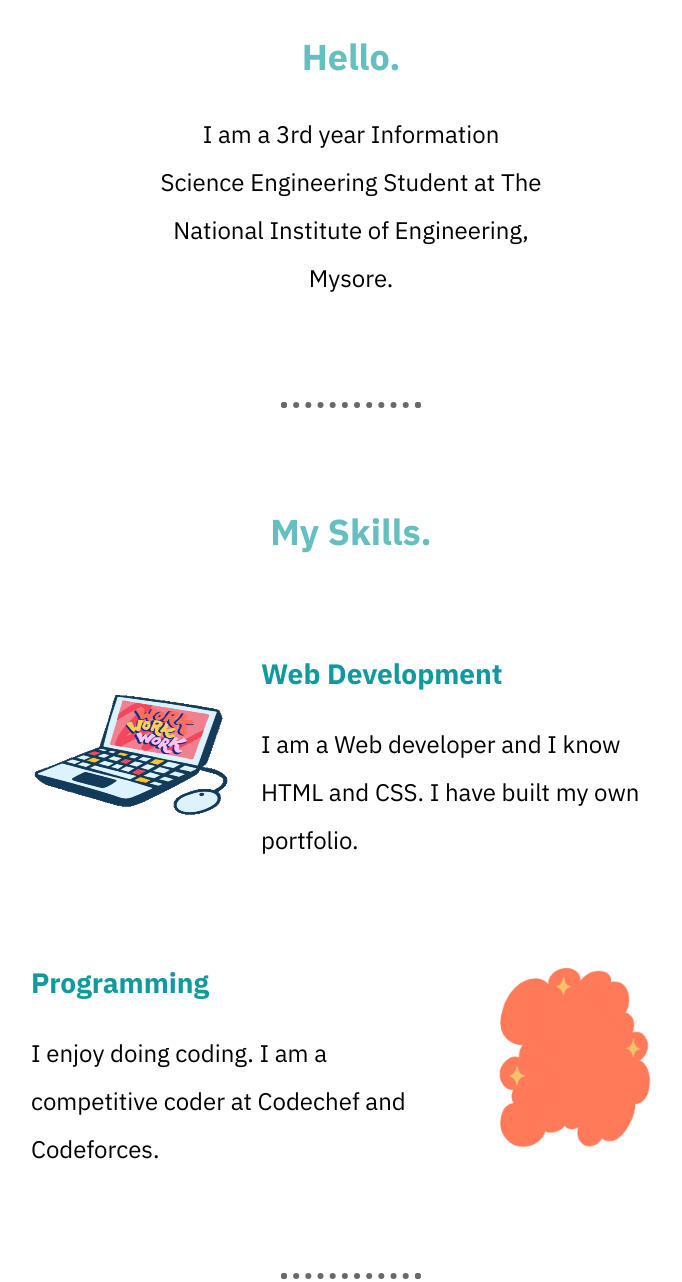
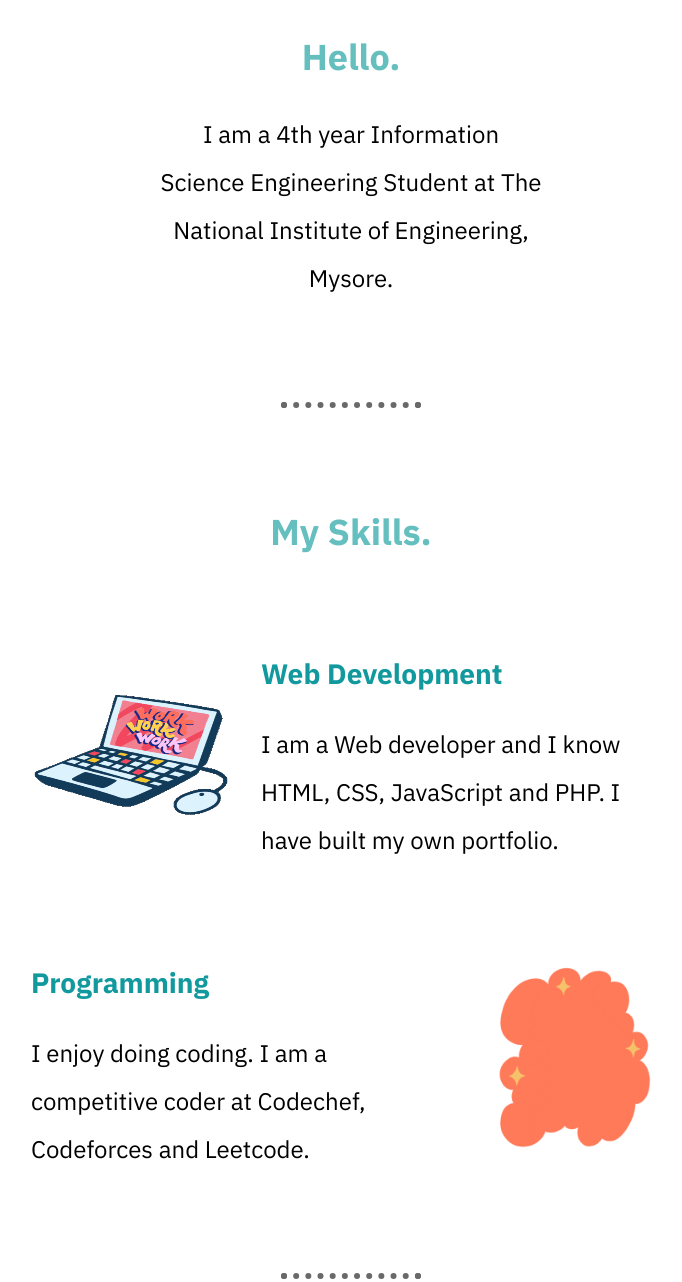
Before and after one commit to NavaneethS555/cvofcss, a plain HTML site: page index.html in a window 1280 px wide. Shown: the part 1023-2305 px from the top of the page, without its empty margins (289-971 px from the left). Drawn offline with Linux system fonts and the light colour scheme.

Commit message:
Changes to the code

```diff
--- a/index.html
+++ b/index.html
@@ -27,7 +27,7 @@
     <div class="profile">
       <img src="images/circle-cropped.png" width="200" height="200" alt="my-image">
       <h2>Hello.</h2>
-      <p class="intro">I am a 3rd year Information Science Engineering Student at The National Institute of Engineering, Mysore.</p>
+      <p class="intro">I am a 4th year Information Science Engineering Student at The National Institute of Engineering, Mysore.</p>
     </div>
     <hr>
     <div class="skills">
@@ -35,12 +35,12 @@
       <div class="skill-row">
         <img class="work-gif"src="images/giphy.gif" width="200" height="200" alt="my-gif">
         <h3>Web Development</h3>
-        <p class="Web-skill">I am a Web developer and I know HTML and CSS. I have built my own portfolio.</p>
+        <p class="Web-skill">I am a Web developer and I know HTML, CSS, JavaScript and PHP. I have built my own portfolio.</p>
       </div>
       <div class="skill-row">
         <img class="code-gif"src="images/giphy2.gif" width="200" height="200" alt="my-gif2">
         <h3>Programming</h3>
-        <p class="Code-skill">I enjoy doing coding. I am a competitive coder at Codechef and Codeforces.</p>
+        <p class="Code-skill">I enjoy doing coding. I am a competitive coder at Codechef, Codeforces and Leetcode.</p>
       </div>
     </div>
     <hr>
```
